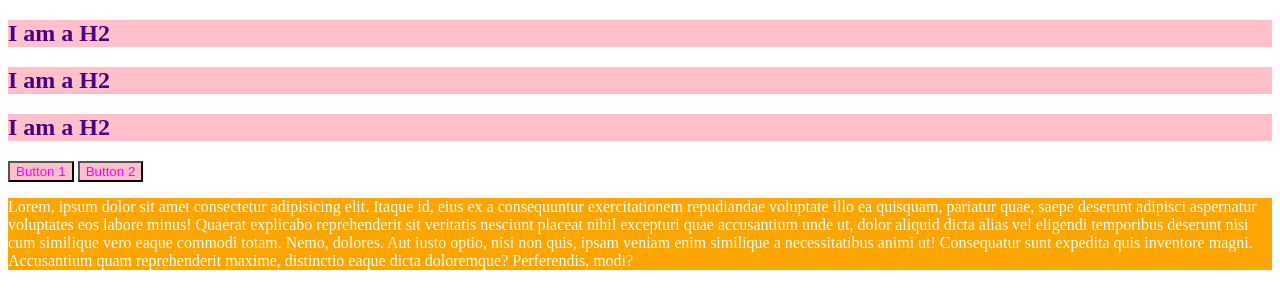
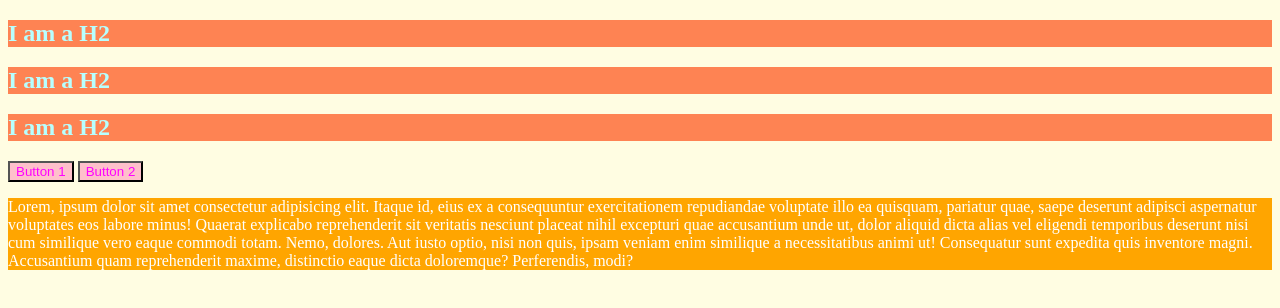
Before and after one commit to shriI950/WebDevNotesUdemy, a plain HTML site: page ColorAndBackgroundColor/index.html in a window 1280 px wide. Drawn offline with Linux system fonts and the light colour scheme.

Commit message:
color and Background color using CSS part 2

```diff
--- a/ColorAndBackgroundColor/app.css
+++ b/ColorAndBackgroundColor/app.css
@@ -1,6 +1,10 @@
+body {
+    background-color: rgb(255,253,226);
+}
+
 h2 {
-    color: indigo;
-    background-color: pink;
+    color: #b7ffff;
+    background-color: #fe8353;
 }
 
 button {
```
